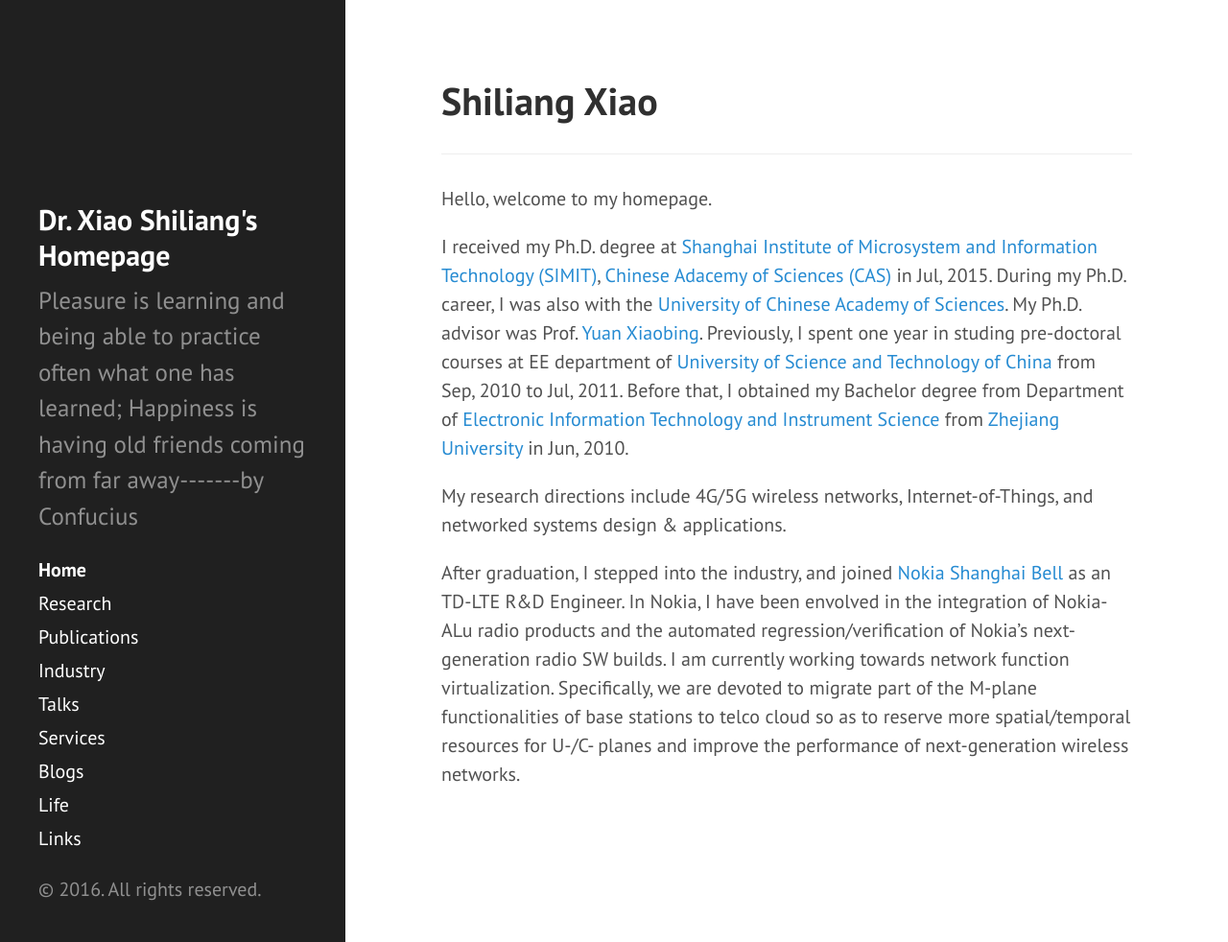
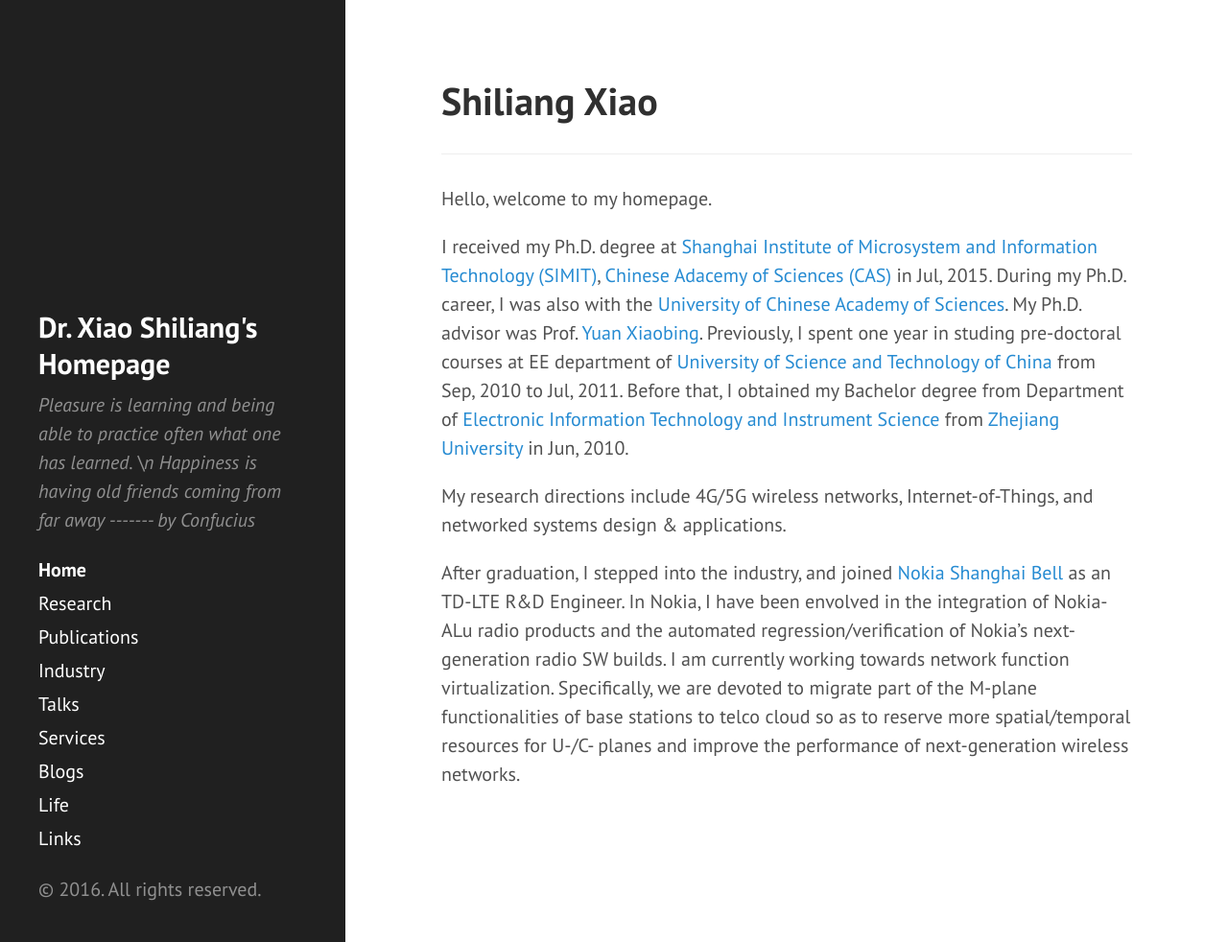
Before and after one commit to slxiao/slxiao.github.io, a Jekyll site: the page built from index.html, in a window 1280 px wide and 982 px high. Shown: the whole window at 96% size. Built offline with Jekyll 4.4.1, drawn with Linux system fonts in a browser that asks for light colours; Markdown is read by kramdown in place of the engine named in the settings; the list of posts is cut into pages by our own code.

```diff
--- a/_config.yml
+++ b/_config.yml
@@ -8,7 +8,7 @@ permalink:        pretty
 # Setup
 title:            Dr. Xiao Shiliang's Homepage
 tagline:          ''
-description:      Pleasure is learning and being able to practice often what one has learned; Happiness is having old friends coming from far away-------by Confucius
+description:      Pleasure is learning and being able to practice often what one has learned. \n Happiness is having old friends coming from far away ------- by Confucius
 url:              http://slxiao.github.io
 baseurl:          /
 
--- a/public/css/poole.css
+++ b/public/css/poole.css
@@ -259,8 +259,9 @@ tbody tr:nth-child(odd) th {
  */
 
 .lead {
-  font-size: 1.25rem;
+  font-size: 1rem;
   font-weight: 300;
+  font-style: italic
 }
 
 
```
